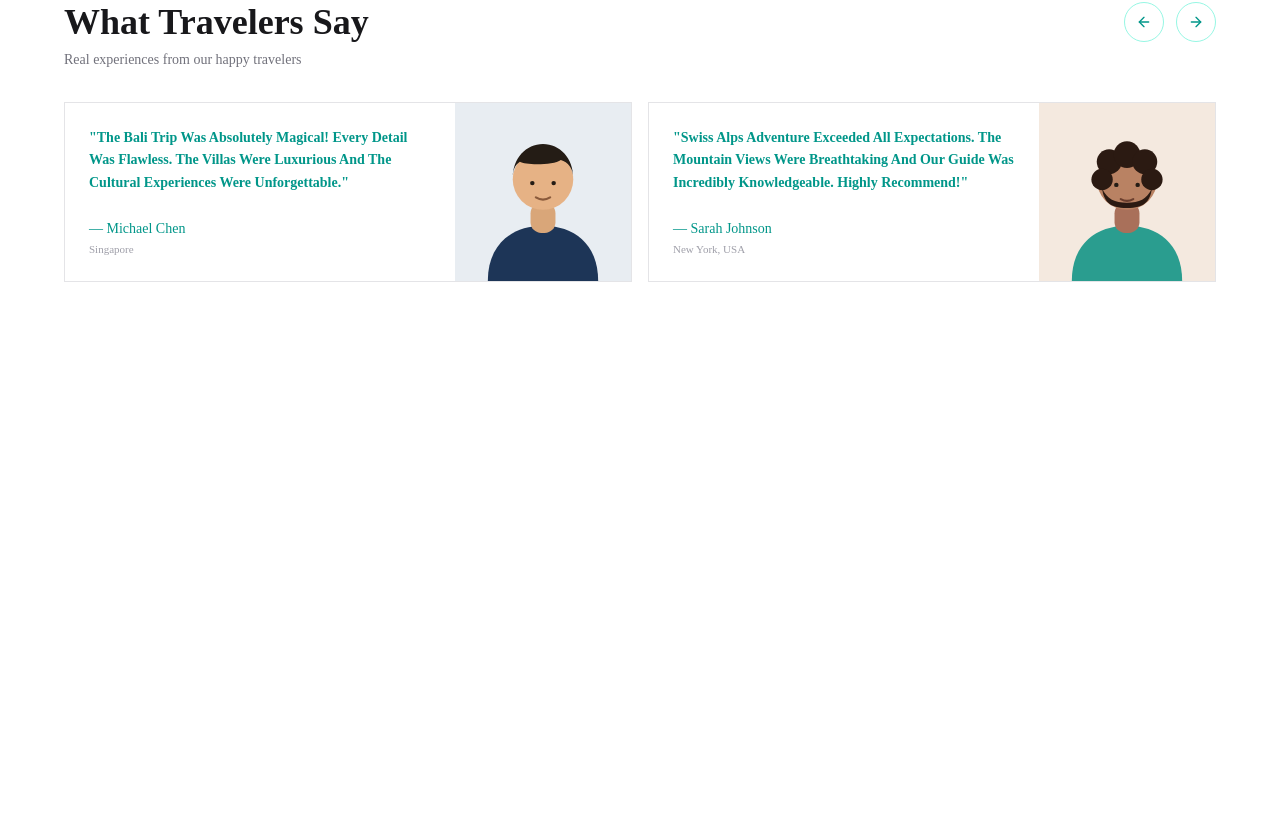
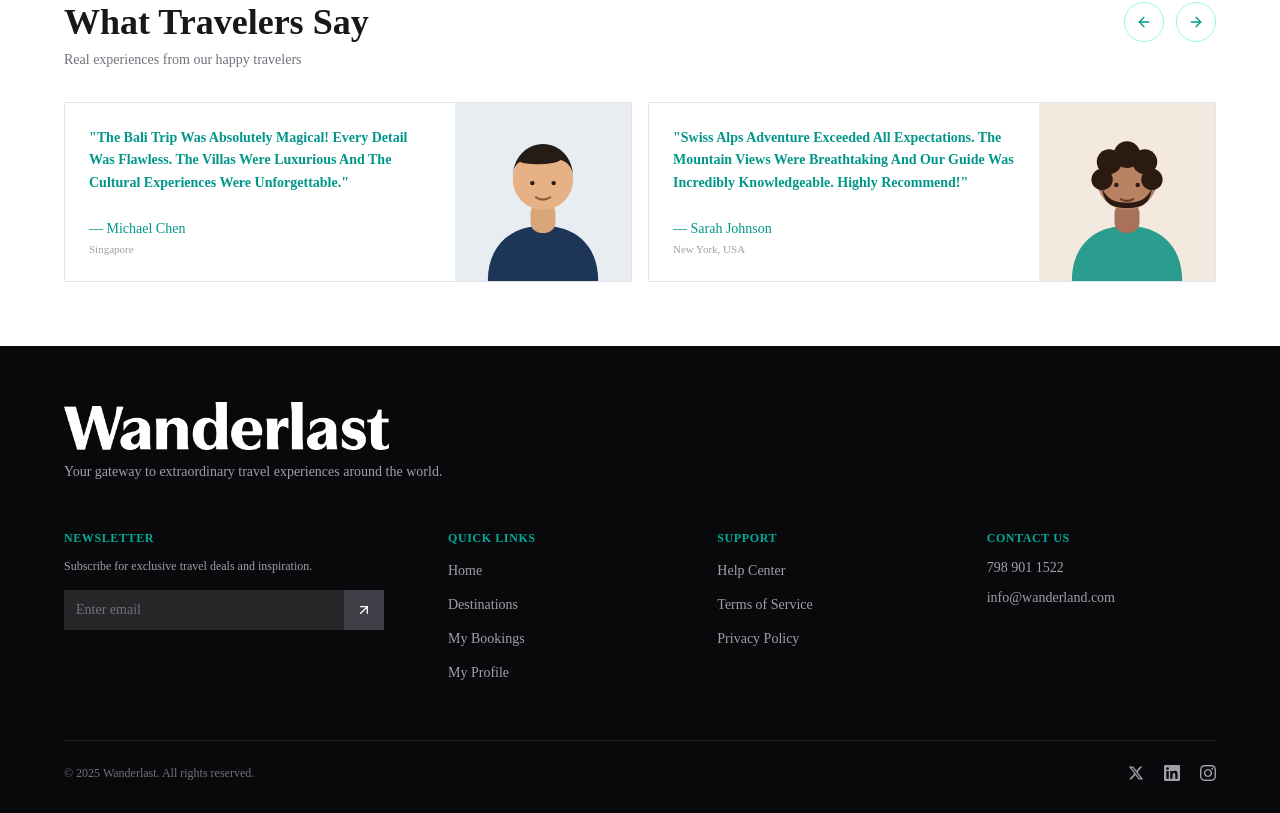
Before and after one commit to Sadiya646/wanderlust, a Next.js app: page / in a window 1280 px wide. Shown: the part 1152-1965 px from the top of the page. Before the commit the page ends 1498 px from the top, so only its background shows below. Built offline with nearby package versions, Linux system fonts and the light colour scheme.

Commit message:
add footer

```diff
--- a/src/app/page.tsx
+++ b/src/app/page.tsx
@@ -2,6 +2,7 @@ import { Navbar } from "@/components/navbar";
 import { Banner } from "@/components/banner";
 import { WhyChooseUs } from "@/components/why-choose-us";
 import { Testimonials } from "@/components/testimonials";
+import { Footer } from "@/components/footer";
 
 export default function Home() {
   return (
@@ -10,6 +11,7 @@ export default function Home() {
       <Banner />
       <WhyChooseUs />
       <Testimonials />
+      <Footer />
     </>
   );
 }
--- /dev/null
+++ b/src/components/footer.tsx
@@ -0,0 +1,147 @@
+import Image from "next/image";
+import { ArrowUpRight } from "lucide-react";
+
+const linkColumns = [
+  {
+    title: "Quick Links",
+    links: ["Home", "Destinations", "My Bookings", "My Profile"],
+  },
+  {
+    title: "Support",
+    links: ["Help Center", "Terms of Service", "Privacy Policy"],
+  },
+];
+
+function XIcon() {
+  return (
+    <svg viewBox="0 0 24 24" fill="currentColor" className="size-4">
+      <path d="M18.244 2.25h3.308l-7.227 8.26 8.502 11.24H16.17l-5.214-6.817L4.99 21.75H1.68l7.73-8.835L1.254 2.25H8.08l4.713 6.231zm-1.161 17.52h1.833L7.084 4.126H5.117z" />
+    </svg>
+  );
+}
+
+function LinkedInIcon() {
+  return (
+    <svg viewBox="0 0 24 24" fill="currentColor" className="size-4">
+      <path d="M20.447 20.452h-3.554v-5.569c0-1.328-.027-3.037-1.852-3.037-1.853 0-2.136 1.445-2.136 2.939v5.667H9.351V9h3.414v1.561h.046c.477-.9 1.637-1.85 3.37-1.85 3.601 0 4.267 2.37 4.267 5.455v6.286zM5.337 7.433c-1.144 0-2.063-.926-2.063-2.065 0-1.138.92-2.063 2.063-2.063 1.14 0 2.064.925 2.064 2.063 0 1.139-.925 2.065-2.064 2.065zm1.782 13.019H3.555V9h3.564v11.452zM22.225 0H1.771C.792 0 0 .774 0 1.729v20.542C0 23.227.792 24 1.771 24h20.451C23.2 24 24 23.227 24 22.271V1.729C24 .774 23.2 0 22.222 0h.003z" />
+    </svg>
+  );
+}
+
+function InstagramIcon() {
+  return (
+    <svg viewBox="0 0 24 24" fill="currentColor" className="size-4">
+      <path d="M12 2.163c3.204 0 3.584.012 4.85.07 3.252.148 4.771 1.691 4.919 4.919.058 1.265.069 1.645.069 4.849 0 3.205-.012 3.584-.069 4.849-.149 3.225-1.664 4.771-4.919 4.919-1.266.058-1.644.07-4.85.07-3.204 0-3.584-.012-4.849-.07-3.26-.149-4.771-1.699-4.919-4.92-.058-1.265-.07-1.644-.07-4.849 0-3.204.013-3.583.07-4.849.149-3.227 1.664-4.771 4.919-4.919 1.266-.057 1.645-.069 4.849-.069zm0-2.163c-3.259 0-3.667.014-4.947.072-4.358.2-6.78 2.618-6.98 6.98-.059 1.281-.073 1.689-.073 4.948 0 3.259.014 3.668.072 4.948.2 4.358 2.618 6.78 6.98 6.98 1.281.059 1.689.073 4.948.073 3.259 0 3.668-.014 4.948-.072 4.354-.2 6.782-2.618 6.979-6.98.059-1.28.073-1.689.073-4.948 0-3.259-.014-3.667-.072-4.947-.196-4.354-2.617-6.78-6.979-6.98-1.281-.059-1.69-.073-4.949-.073zm0 5.838c-3.403 0-6.162 2.759-6.162 6.162s2.759 6.163 6.162 6.163 6.162-2.759 6.162-6.163c0-3.403-2.759-6.162-6.162-6.162zm0 10.162c-2.209 0-4-1.79-4-4 0-2.209 1.791-4 4-4s4 1.791 4 4c0 2.21-1.791 4-4 4zm6.406-11.845c-.796 0-1.441.645-1.441 1.44s.645 1.44 1.441 1.44c.795 0 1.439-.645 1.439-1.44s-.644-1.44-1.439-1.44z" />
+    </svg>
+  );
+}
+
+const socialLinks = [
+  { label: "X", Icon: XIcon },
+  { label: "LinkedIn", Icon: LinkedInIcon },
+  { label: "Instagram", Icon: InstagramIcon },
+];
+
+export function Footer() {
+  return (
+    <footer className="bg-zinc-950 px-4 pt-14 pb-8 text-zinc-300 md:px-8">
+      <div className="mx-auto max-w-6xl">
+        <Image
+          src="/images/Wanderlast-1.png"
+          alt="Wanderlast"
+          width={542}
+          height={80}
+          className="h-10 w-auto md:h-12"
+        />
+        <p className="mt-3 text-sm text-zinc-400">
+          Your gateway to extraordinary travel experiences around the world.
+        </p>
+
+        <div className="mt-12 grid gap-10 sm:grid-cols-2 lg:grid-cols-[1.5fr_1fr_1fr_1fr]">
+          <div>
+            <h3 className="text-xs font-semibold tracking-wider text-teal-500/90 uppercase">
+              Newsletter
+            </h3>
+            <p className="mt-3 text-xs text-zinc-400">
+              Subscribe for exclusive travel deals and inspiration.
+            </p>
+            <form className="mt-4 flex h-10 w-full max-w-xs bg-zinc-800">
+              <input
+                type="email"
+                placeholder="Enter email"
+                aria-label="Email address"
+                className="flex-1 bg-transparent px-3 text-sm text-white outline-none placeholder:text-zinc-500"
+              />
+              <button
+                type="submit"
+                aria-label="Subscribe"
+                className="flex w-10 items-center justify-center bg-zinc-700 text-white hover:bg-teal-500"
+              >
+                <ArrowUpRight className="size-4" />
+              </button>
+            </form>
+          </div>
+
+          {linkColumns.map((column) => (
+            <nav key={column.title}>
+              <h3 className="text-xs font-semibold tracking-wider text-teal-500/90 uppercase">
+                {column.title}
+              </h3>
+              <ul className="mt-3 space-y-2.5">
+                {column.links.map((link) => (
+                  <li key={link}>
+                    <a
+                      href="#"
+                      className="text-sm text-zinc-400 hover:text-white"
+                    >
+                      {link}
+                    </a>
+                  </li>
+                ))}
+              </ul>
+            </nav>
+          ))}
+
+          <div>
+            <h3 className="text-xs font-semibold tracking-wider text-teal-500/90 uppercase">
+              Contact Us
+            </h3>
+            <ul className="mt-3 space-y-2.5 text-sm text-zinc-400">
+              <li>
+                <a href="tel:7989011522" className="hover:text-white">
+                  798 901 1522
+                </a>
+              </li>
+              <li>
+                <a
+                  href="mailto:info@wanderland.com"
+                  className="hover:text-white"
+                >
+                  info@wanderland.com
+                </a>
+              </li>
+            </ul>
+          </div>
+        </div>
+
+        <div className="mt-14 flex flex-wrap items-center justify-between gap-4 border-t border-zinc-800 pt-6">
+          <p className="text-xs text-zinc-500">
+            &copy; 2025 Wanderlast. All rights reserved.
+          </p>
+          <div className="flex gap-5">
+            {socialLinks.map((social) => (
+              <a
+                key={social.label}
+                href="#"
+                aria-label={social.label}
+                className="text-zinc-400 hover:text-white"
+              >
+                <social.Icon />
+              </a>
+            ))}
+          </div>
+        </div>
+      </div>
+    </footer>
+  );
+}
```
